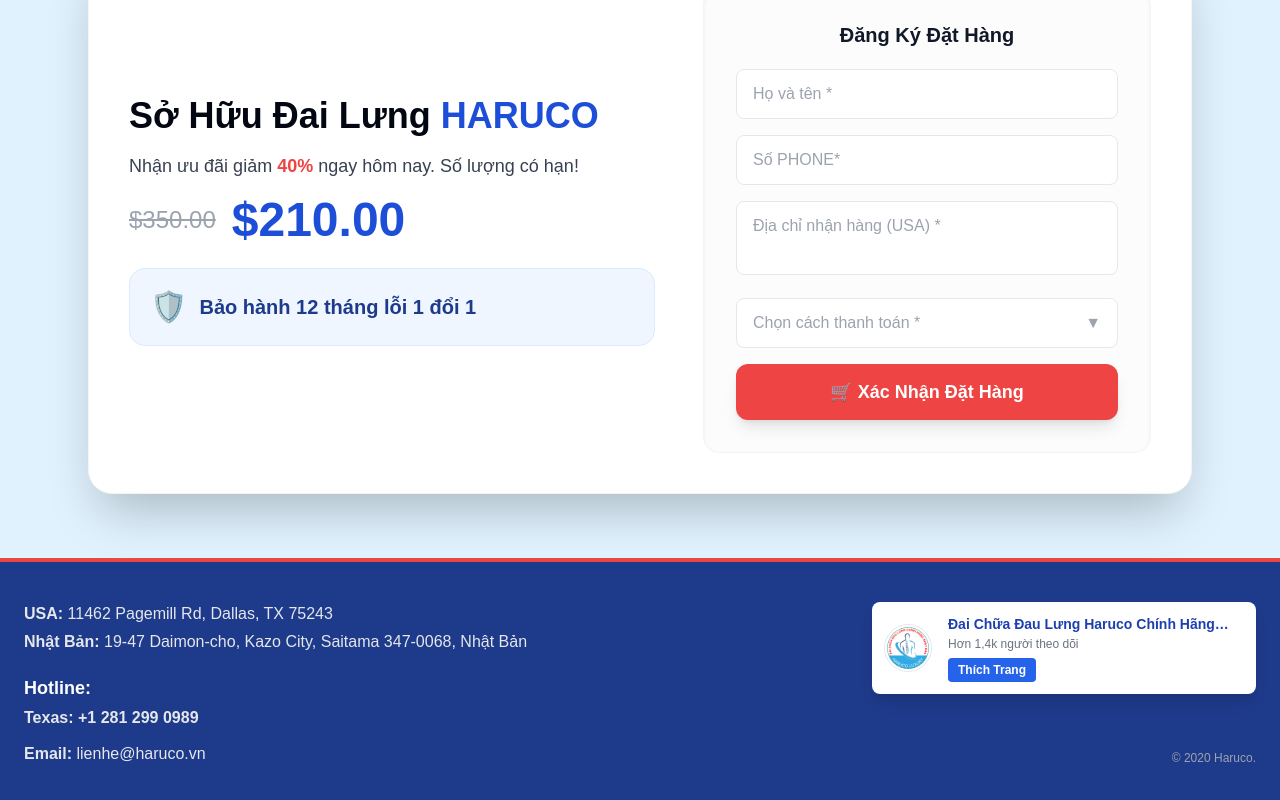
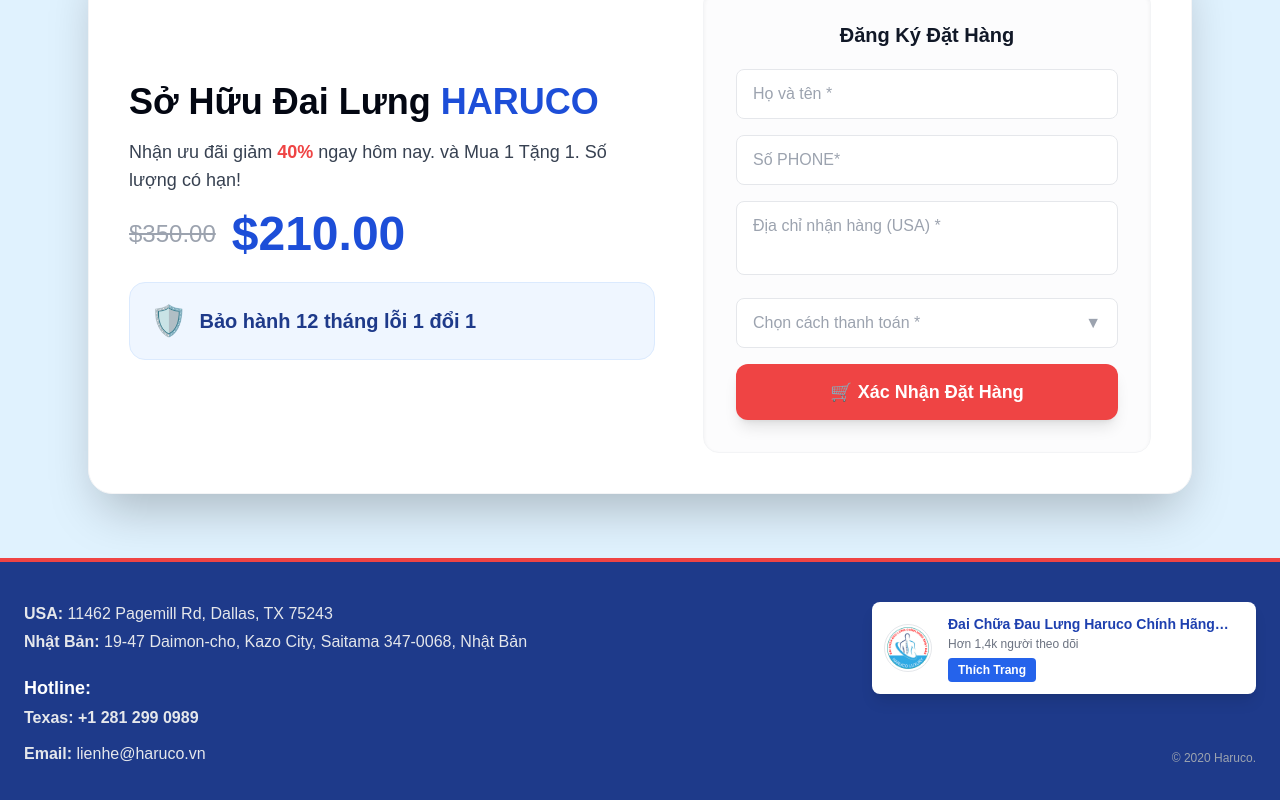
Before and after one commit to TranTruc1/DLHaruco, a React (Vite) app: page / in a window 1280 px wide. Shown: the part 5926-6726 px from the top of the page. Built offline with nearby package versions, Linux system fonts and the light colour scheme.

Commit message:
Update code

```diff
--- a/src/components/OrderForm.jsx
+++ b/src/components/OrderForm.jsx
@@ -104,7 +104,7 @@
             </h2>
             <p className="text-sm lg:text-lg text-gray-700 mb-4 text-center lg:text-left">
               Nhận ưu đãi giảm <span className="font-bold text-red-500">{phanTramGiam}%</span> ngay hôm nay.
-              <span className="hidden lg:inline"> Số lượng có hạn!</span>
+              <span className="hidden lg:inline"> và Mua 1 Tặng 1. Số lượng có hạn!</span>
             </p>
 
             <div className="flex items-center justify-center lg:justify-start gap-3 lg:gap-4 mb-5 lg:mb-6">
```
